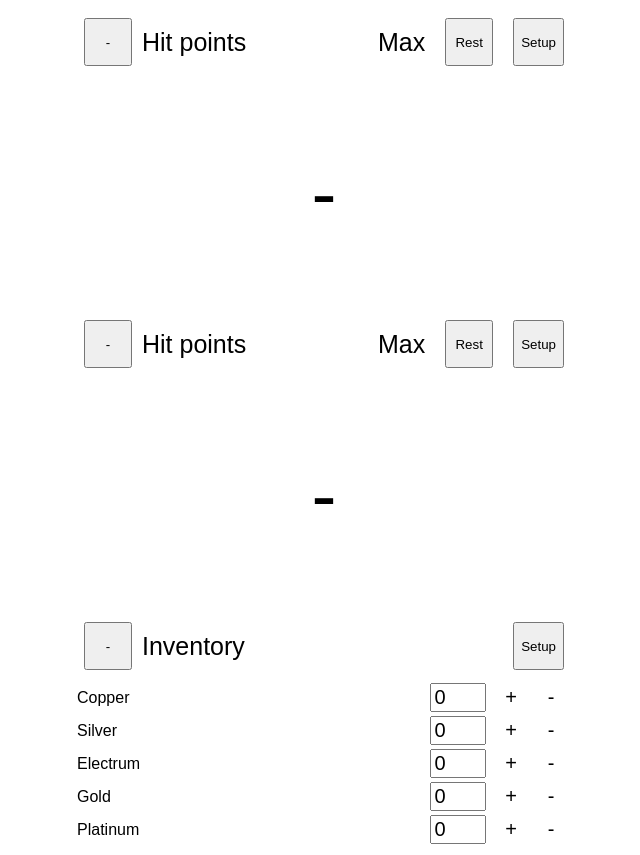
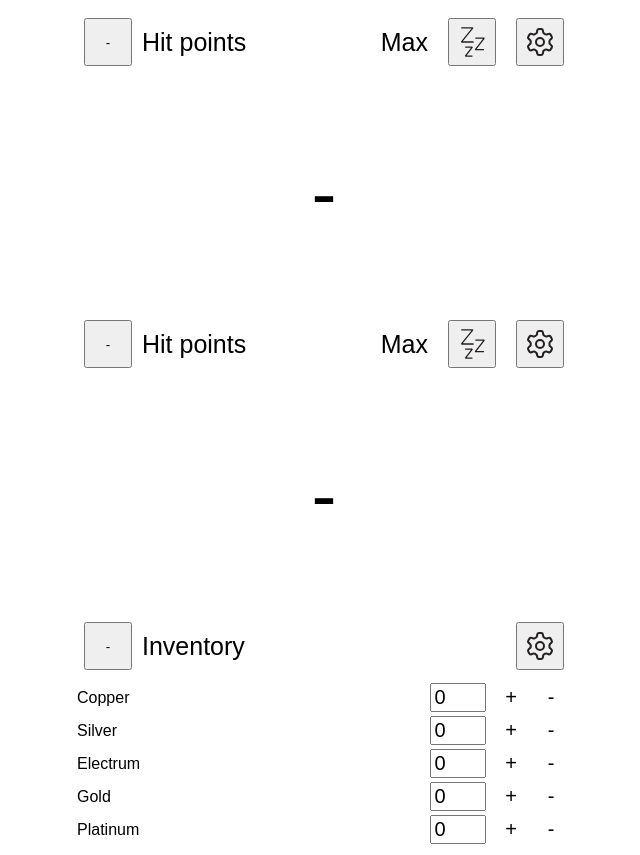
Before and after one commit to thejk/dndplayer, a website with bundled scripts: page index.html in a window 1280 px wide. Shown: the whole page, without its empty margins (316-956 px from the left). Built offline with nearby package versions, Linux system fonts and the light colour scheme.

Commit message:
Replace labels Rest and Setup on buttons with images
Takes smaller space and look better. Also made it possible to
say "Long Rest" and not just "Rest".

```diff
--- a/index.html
+++ b/index.html
@@ -18,7 +18,7 @@
           </span>
         </span>
         <span class="health_top_row_right">
-          Max <span id="health_max_health" class="health_max_health">-</span> <button id="health_rest" type="button">Rest</button> <button id="health_show_setup" type="button">Setup</button>
+          Max <span id="health_max_health" class="health_max_health">-</span> <button id="health_rest" type="button"><img src="img/sleep.svg" alt="Long Rest" title="Long Rest"></button> <button id="health_show_setup" type="button"><img src="img/setup.svg" alt="Setup" title="Setup"></button>
         </span>
       </div>
       <div id="health_bg" class="health_bg">
@@ -76,7 +76,7 @@
           </span>
         </span>
         <span class="health_top_row_right">
-          Max <span id="pet_health_max_health" class="health_max_health">-</span> <button id="pet_health_rest" type="button">Rest</button> <button id="pet_health_show_setup" type="button">Setup</button>
+          Max <span id="pet_health_max_health" class="health_max_health">-</span> <button id="pet_health_rest" type="button"><img src="img/sleep.svg" alt="Long Rest" title="Long Rest"></button> <button id="pet_health_show_setup" type="button"><img src="img/setup.svg" alt="Setup" title="Setup"></button>
         </span>
       </div>
       <div id="pet_health_bg" class="health_bg">
@@ -134,7 +134,7 @@
           </span>
         </span>
         <span class="inventory_top_row_right">
-          <button id="inventory_show_setup" type="button">Setup</button>
+          <button id="inventory_show_setup" type="button"><img src="img/setup.svg" alt="Setup" title="Setup"></button>
         </span>
       </div>
       <table id="inventory_tbl" class="inventory_tbl">
```
Also changed, not shown: img/setup.svg (added), img/sleep.svg (added).
